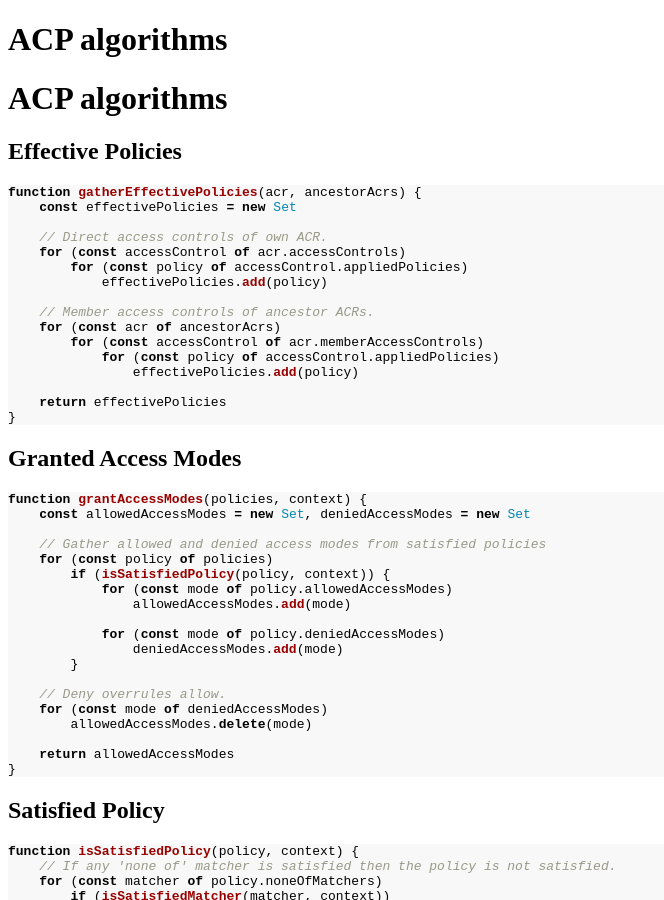
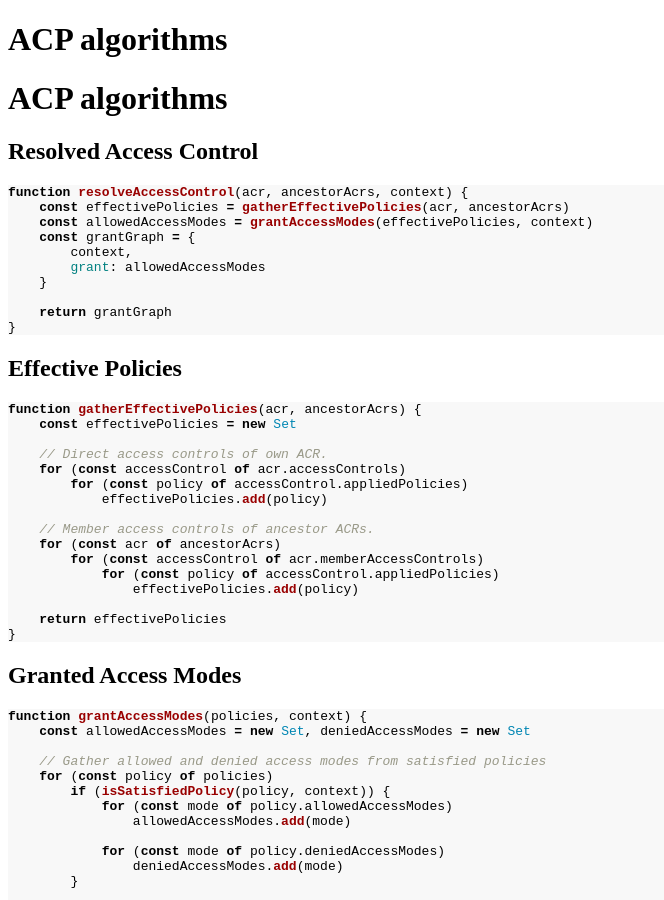
Before and after one commit to matthieubosquet/notes, a Jekyll site: the page built from acp.md, in a window 1280 px wide and 900 px high. Shown: the whole window, without its empty margins (0-664 px from the left). Built offline with Jekyll 4.4.1, drawn with Linux system fonts in a browser that asks for light colours; our own code applies the rules of GitHub Pages for plain Markdown files.

Commit message:
Add resolve access control algorithm

````diff
--- a/acp.md
+++ b/acp.md
@@ -1,4 +1,19 @@
 # ACP algorithms
+
+## Resolved Access Control
+
+```javascript
+function resolveAccessControl(acr, ancestorAcrs, context) {
+    const effectivePolicies = gatherEffectivePolicies(acr, ancestorAcrs)
+    const allowedAccessModes = grantAccessModes(effectivePolicies, context)
+    const grantGraph = {
+        context,
+        grant: allowedAccessModes
+    }
+
+    return grantGraph
+}
+```
 
 ## Effective Policies
 
````
